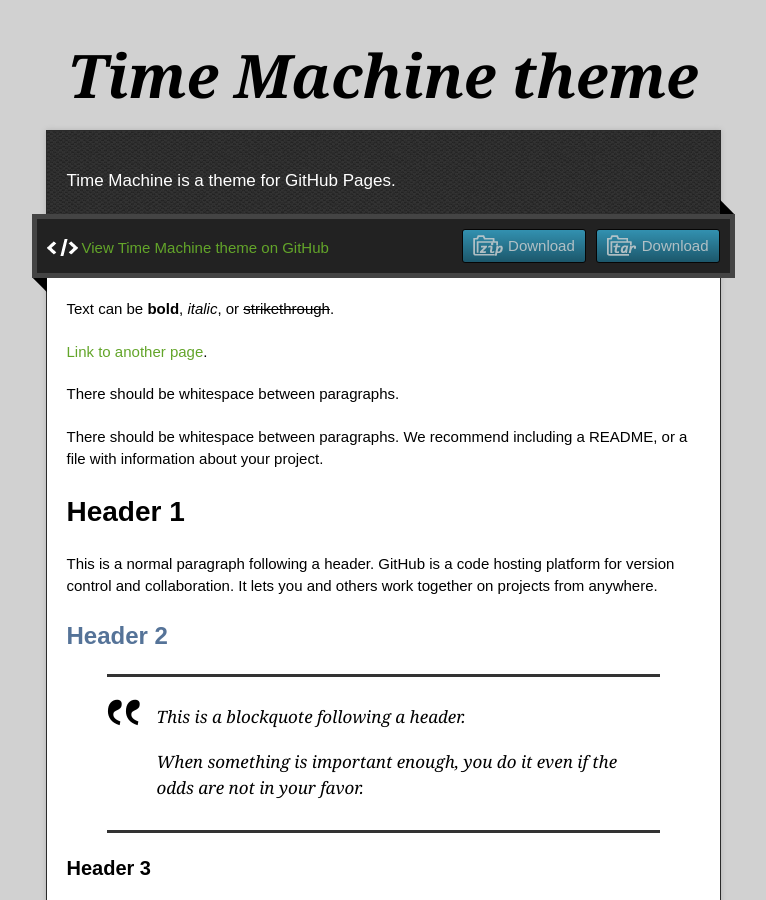
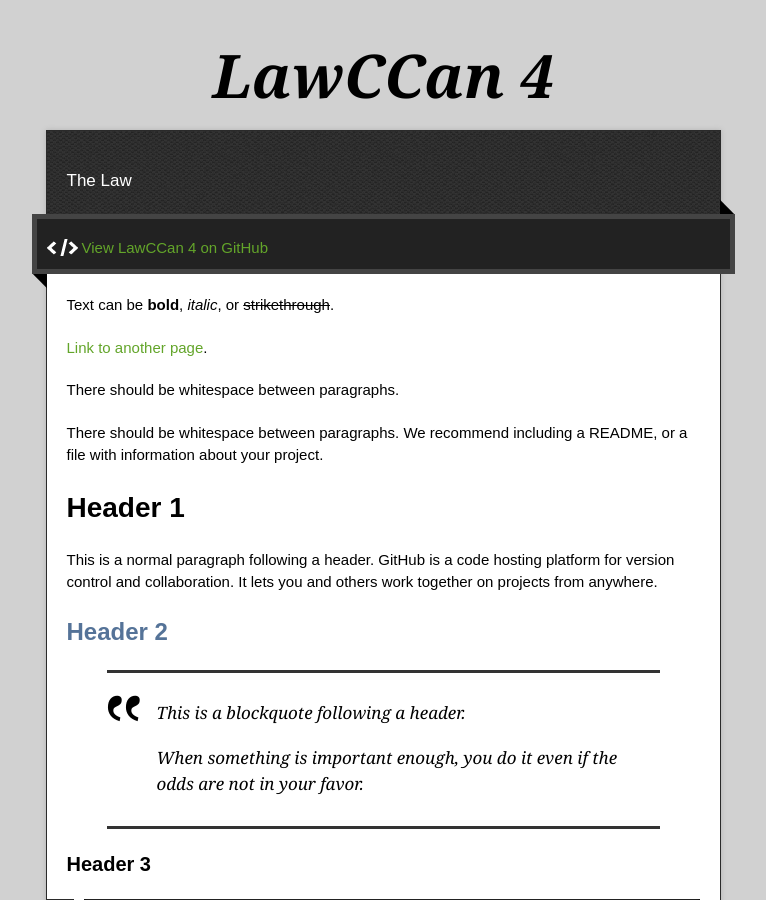
Before and after one commit to LoCCan4/loccan4.github.io, a Jekyll site: the page built from index.md, in a window 1280 px wide and 900 px high. Shown: the whole window, without its empty margins (257-1023 px from the left). Built offline with Jekyll 4.4.1, drawn with Linux system fonts in a browser that asks for light colours.

Commit message:
Update _config.yml

```diff
--- a/_config.yml
+++ b/_config.yml
@@ -1,5 +1,5 @@
-title: Time Machine theme
-description: Time Machine is a theme for GitHub Pages.
-show_downloads: true
+title: LawCCan 4
+description: The Law
+show_downloads: false
 google_analytics:
 theme: jekyll-theme-time-machine
```
